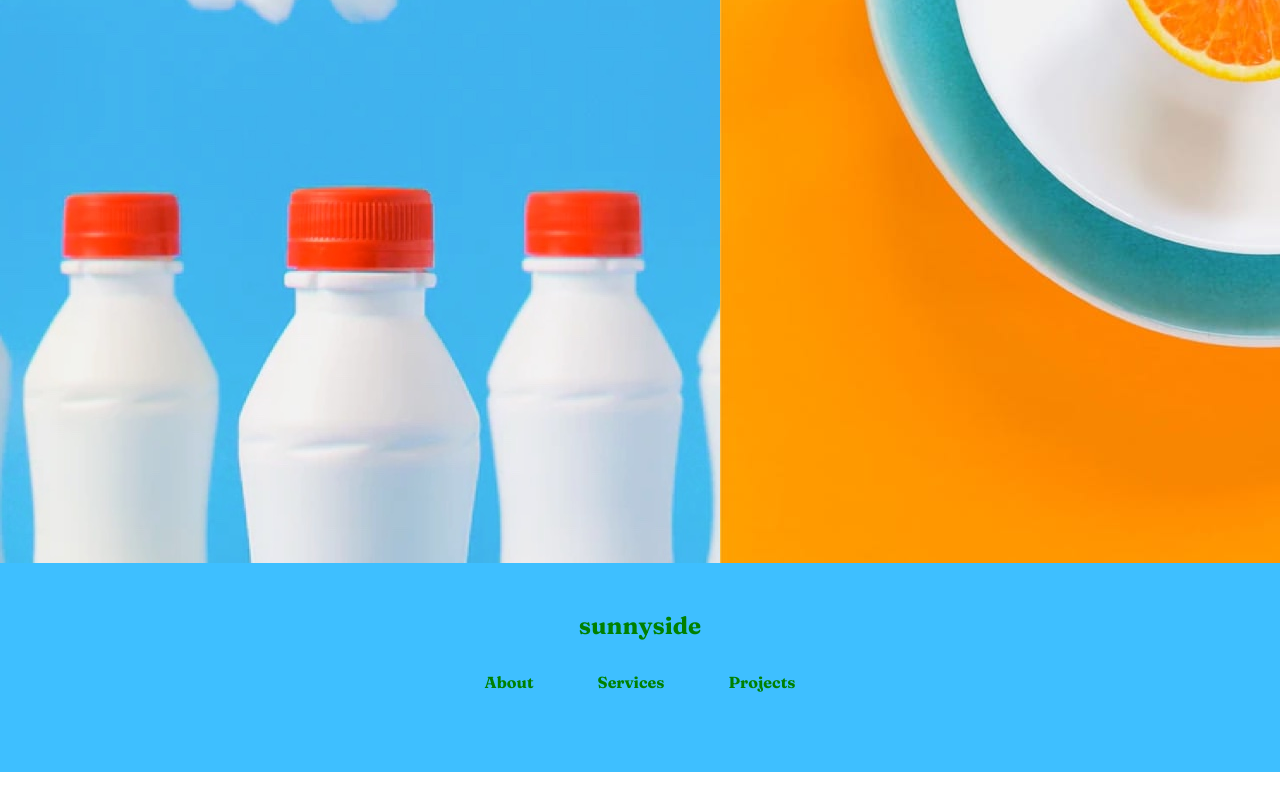
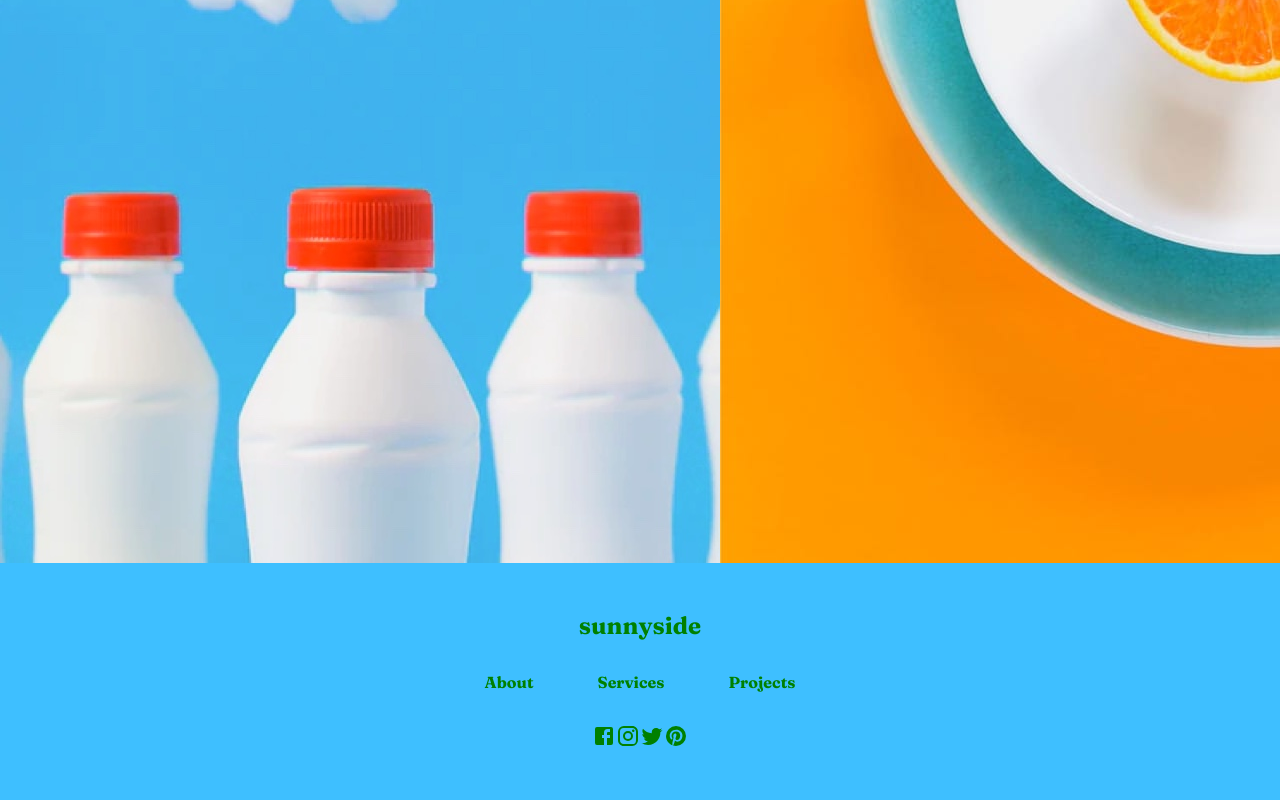
Before and after one commit to Skyz03/React--Sunny-Landing-Page, a React (Create React App) app: page / in a window 1280 px wide. Shown: the part 3385-4185 px from the top of the page. Before the commit the page ends 4157 px from the top, so only its background shows below. Built offline with nearby package versions, Linux system fonts and the light colour scheme.

Commit message:
Icons imported

```diff
--- a/src/components/Footer.jsx
+++ b/src/components/Footer.jsx
@@ -1,5 +1,9 @@
 import React from "react";
 import Container from "@mui/material/Container";
+import FacebookIcon from "@mui/icons-material/Facebook";
+import InstagramIcon from "@mui/icons-material/Instagram";
+import TwitterIcon from "@mui/icons-material/Twitter";
+import PinterestIcon from "@mui/icons-material/Pinterest";
 
 const Footer = () => {
   return (
@@ -19,6 +23,13 @@ const Footer = () => {
               <a href="#">Projects</a>
             </li>
           </ul>
+
+          <div className="icons">
+            <FacebookIcon />
+            <InstagramIcon />
+            <TwitterIcon />
+            <PinterestIcon />
+          </div>
         </div>
       </Container>
     </section>
--- a/src/index.scss
+++ b/src/index.scss
@@ -210,4 +210,8 @@ ul {
       }
     }
   }
+
+  .icons {
+    margin: 0 1rem;
+  }
 }
```
